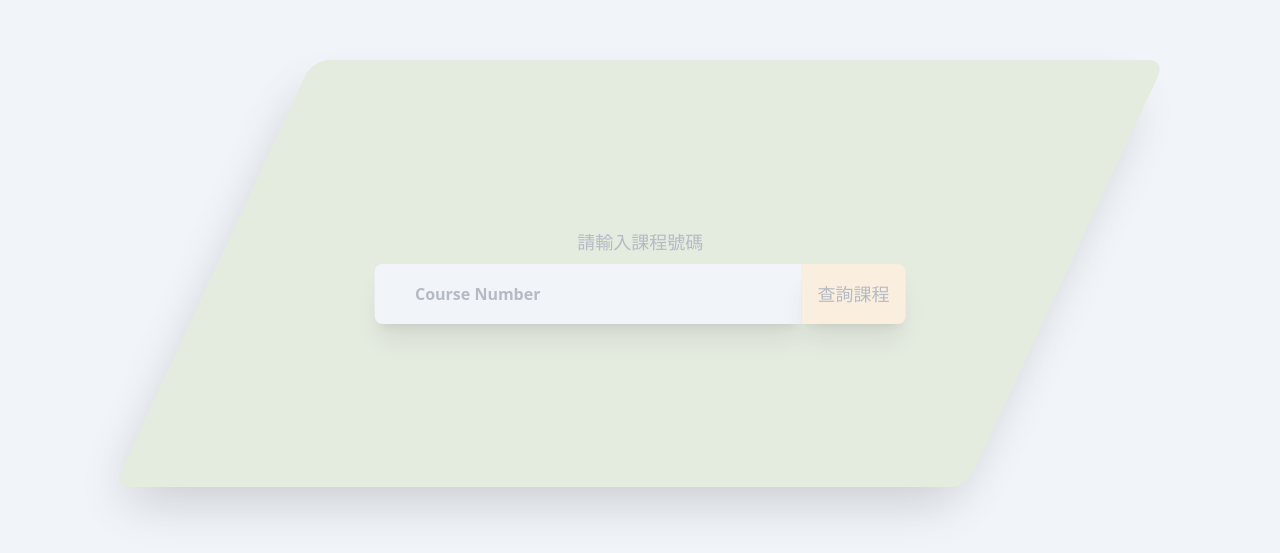
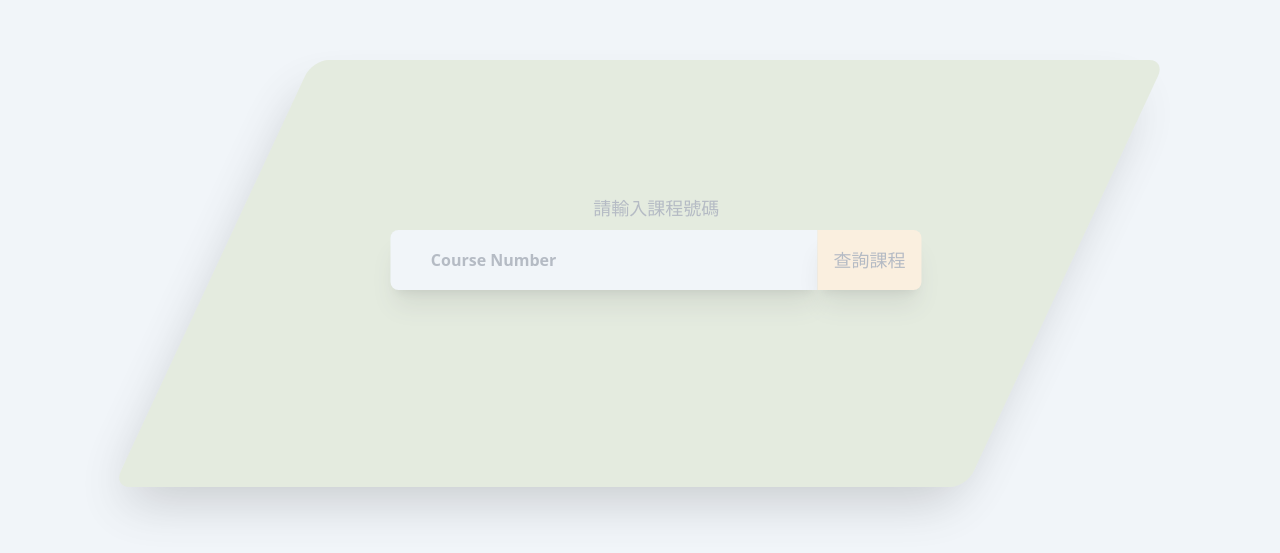
Before and after one commit to ridemountainpig/fcu-course-search, a Flask app: page /searchcourse in a window 1280 px wide. Shown: the part 219-772 px from the top of the page. Run offline with Flask 2, Linux system fonts and the light colour scheme; some libraries are stand-ins or nearby versions.

Commit message:
update: edit css

```diff
--- a/templates/searchCourse.html
+++ b/templates/searchCourse.html
@@ -24,8 +24,8 @@
     <div class="flex justify-center items-center h-[calc(100vh_-_18rem)] w-full">
         <div id="searchBox" class="rounded-2xl opacity-70 -skew-x-[25deg] duration-700 w-4/6 h-5/6 shadow-2xl"
             style="background-color: #dfe7d5;">
-            <div class="flex items-center">
-                <div id="searchInput" class="skew-x-[25deg] w-full my-40">
+            <div class="flex items-center h-5/6">
+                <div id="searchInput" class="skew-x-[25deg] w-full">
                     <div class="flex justify-center">
                         <div class="font-medium text-lg text-gray-400 py-2">請輸入課程號碼</div>
                     </div>
```
